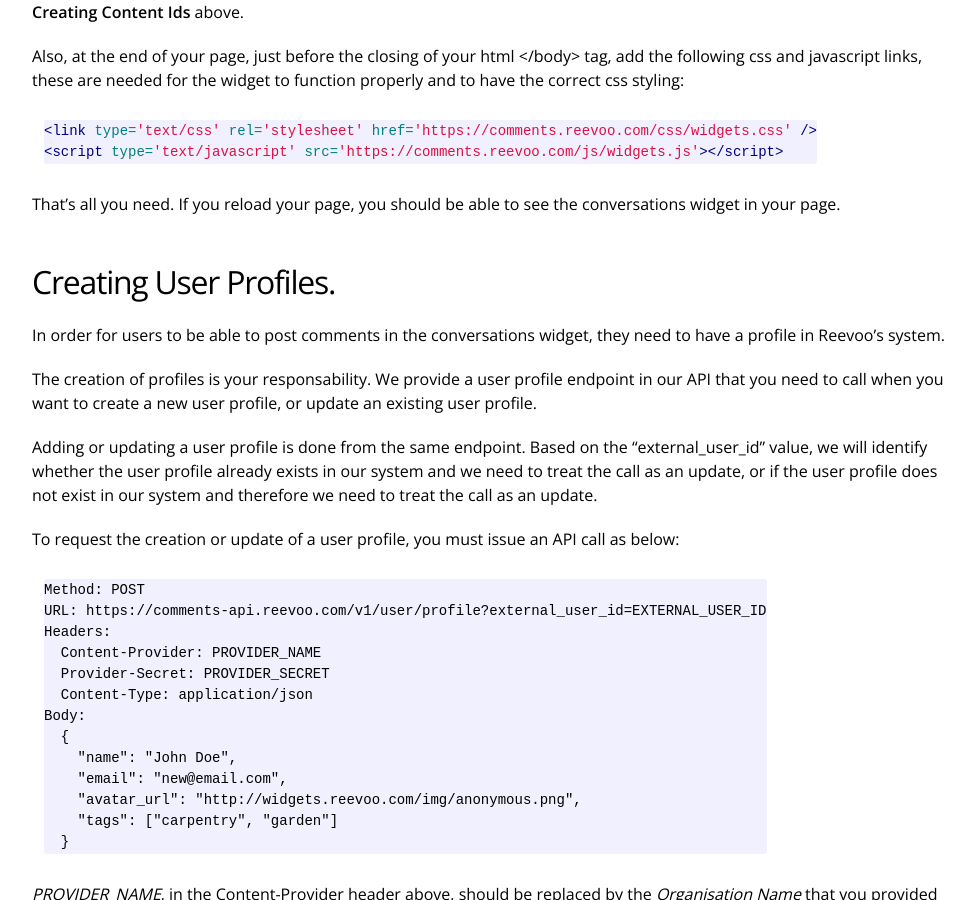
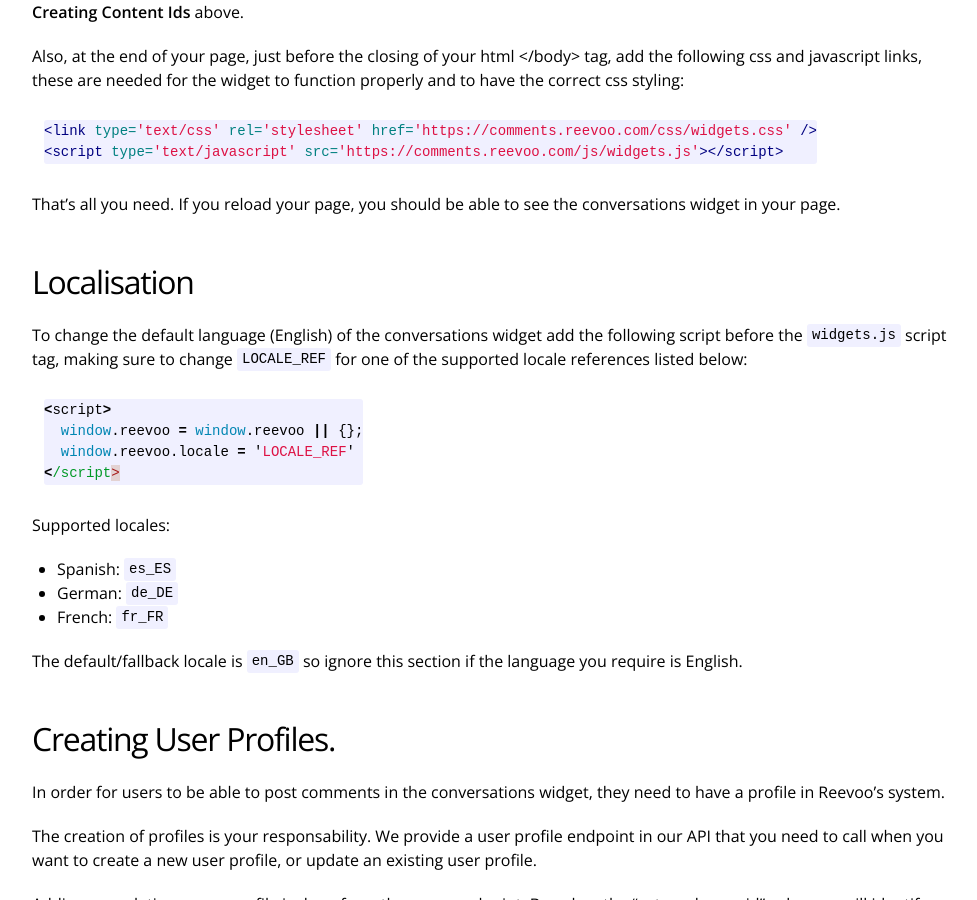
Before and after one commit to reevoo/reevoo.github.io, a Jekyll site: the page built from docs/conversations/conversations-widget-getting-started.markdown, in a window 1280 px wide and 900 px high, scrolled down 3269 px. Shown: the whole window, without its empty margins (274-1251 px from the left). Built offline with Jekyll 4.4.1, drawn with Linux system fonts in a browser that asks for light colours.

Commit message:
Updating the conversations widget docs to include localisation support

````diff
--- a/docs/conversations/conversations-widget-getting-started.markdown
+++ b/docs/conversations/conversations-widget-getting-started.markdown
@@ -115,6 +115,26 @@
 
 That's all you need. If you reload your page, you should be able to see the conversations widget in your page.
 
+
+## Localisation
+To change the default language (English) of the conversations widget add the following script before the `widgets.js` script tag, making sure to change `LOCALE_REF` for one of the supported locale references listed below:
+
+```js
+<script>
+  window.reevoo = window.reevoo || {};
+  window.reevoo.locale = 'LOCALE_REF'
+</script>
+```
+
+Supported locales:
+
+- Spanish: `es_ES`
+- German: `de_DE`
+- French: `fr_FR`
+
+The default/fallback locale is `en_GB` so ignore this section if the language you require is English.
+
+
 ## Creating User Profiles.
 
 In order for users to be able to post comments in the conversations widget, they need to have a profile in Reevoo's system.
````
